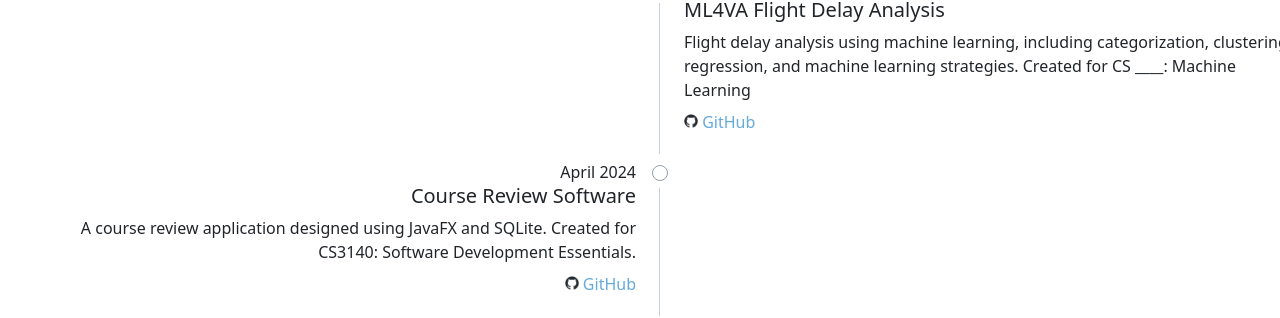
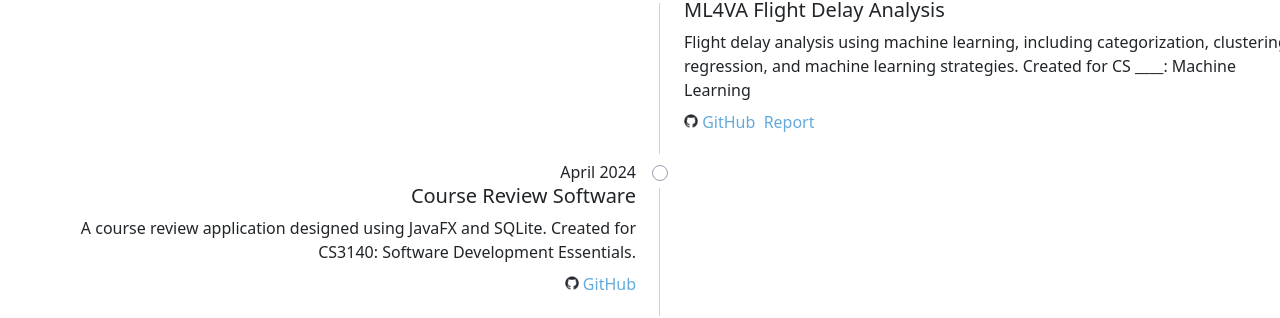
Before and after one commit to Brenmull12/Brenmull12.github.io, a Jekyll site: the page built from index.html, in a window 1280 px wide and 1094 px high. Shown: the part 404-722 px from the top of the window. Built offline with Jekyll 4.4.1, drawn with Linux system fonts in a browser that asks for light colours.

Commit message:
Renamed front matter and added PDF option

```diff
--- a/index.html
+++ b/index.html
@@ -75,17 +75,18 @@ description: Brennen Muller's website portfolio.
           </p>
 
           <div>
-            {% if project.github-link %}
-            <a class="external-link" href="{{ project.github-link}}"><img class="icon" src="assets/icons/github-mark-dark.png">
+            {% if project.github %}
+            <a class="external-link" href="{{ project.github}}"><img class="icon" src="assets/icons/github-mark-dark.png">
               GitHub</a>
             {% endif %}
 
-            {% if project.website-link %}
-            <a class="external-link" href="{{ project.website-link }}"><img class="icon" src=""> Website</a>
+            {% if project.website %}
+            <a class="external-link" href="{{ project.website }}"><img class="icon" src=""> Website</a>
             {% endif %}
 
-            <!-- {% if project.pdf %}
-            {% endif %} -->
+            {% if project.pdf %}
+            <a class="external-link" href="{{ project.pdf }}"><img class="icon" src=""> {{ project.pdf-title | default:"PDF"}}</a>
+            {% endif %}
           </div>
         </div>
         {% endfor %}
```
Also changed, not shown: _projects/course-reviews.md (+1 -1 lines), _projects/flight-delay-analysis.md (+3 -1 lines), _projects/personal-website.md (+2 -2 lines), _projects/spontaneous-bot.md (+1 -1 lines), _projects/uva-lost-and-found.md (+2 -2 lines).
